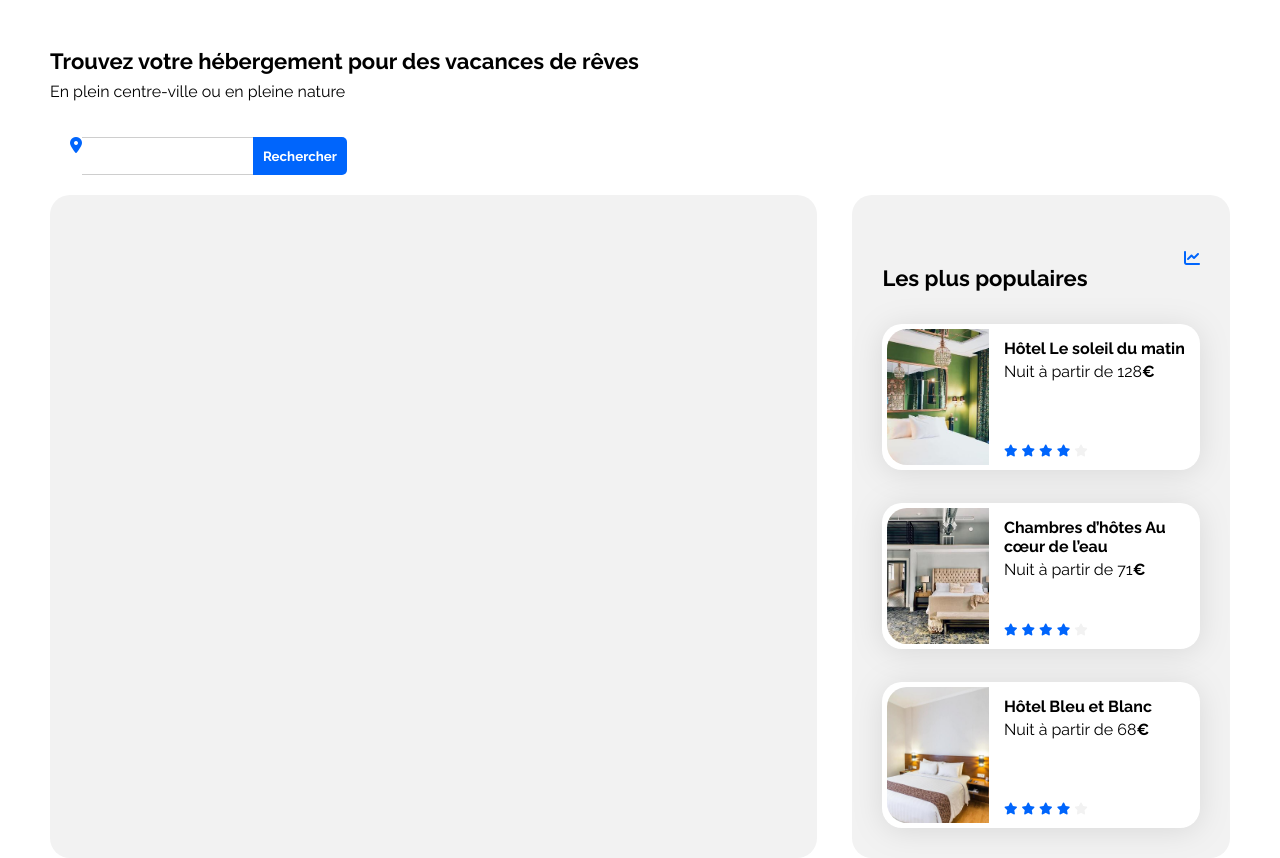
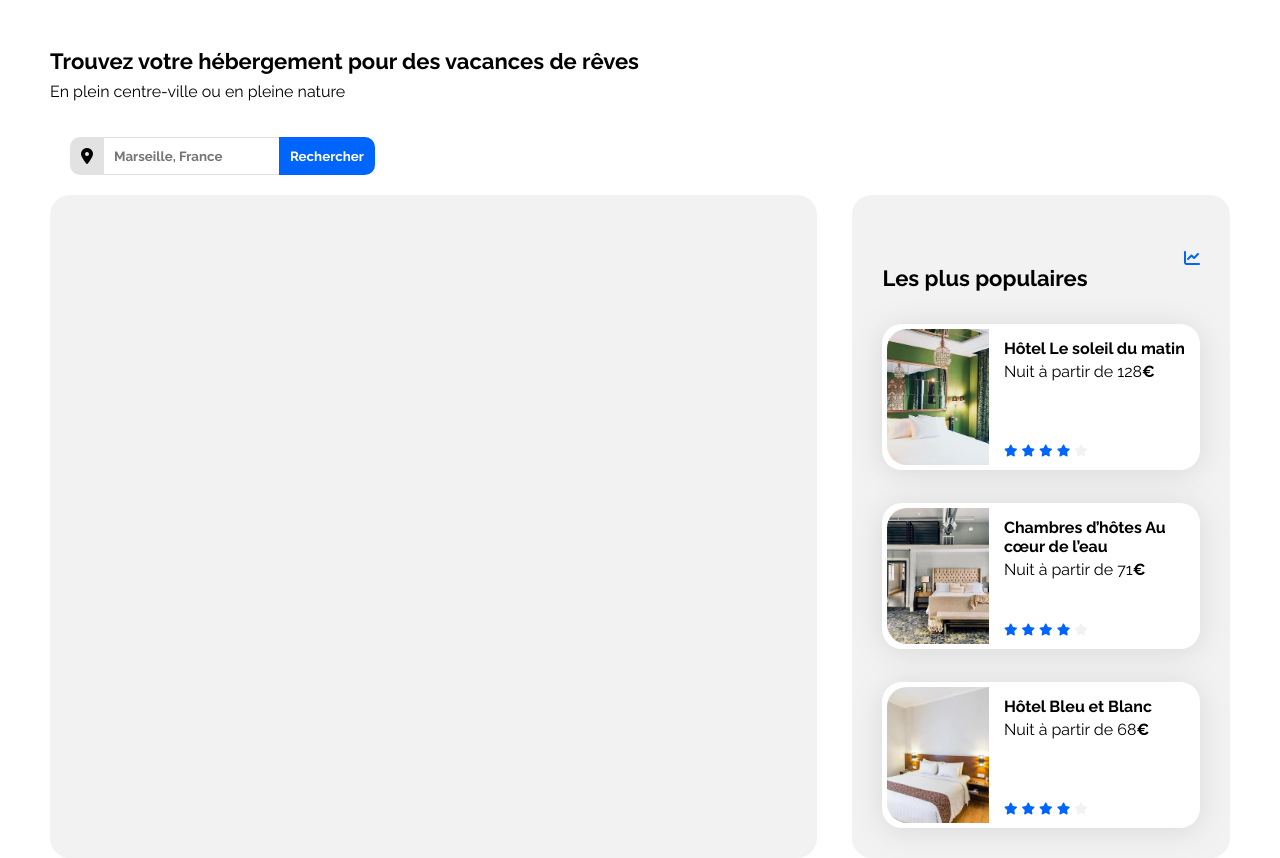
Before and after one commit to Milkliz0rd/Project_HTML-CSS_Booki, a plain HTML site: page index.html in a window 1280 px wide. Shown: the part 43-901 px from the top of the page. Drawn offline with Linux system fonts and the light colour scheme.

Commit message:
Form finished

```diff
--- a/css/style.css
+++ b/css/style.css
@@ -80,6 +80,9 @@ header {
 #Activités:hover {
     color: #0065FC;
 }
+
+
+
 a {
     color: inherit;
     text-decoration: none;
@@ -99,25 +102,41 @@ a {
 
 .zoneForm {
     display: flex;
+    align-items: center;
     width: 100%;
     padding: 20px;
 }
 
+.LogoLocation{
+    display: flex;
+    align-items: center;
+    padding: 11px;
+    background-color: rgb(226, 226, 226);
+    border: none;
+    border-radius: 10px 0 0 10px;
+}
 
 input {
-  border: solid rgb(206, 206, 206) 1px;
+  border: solid rgb(226, 226, 226) 1px;
   padding: 10px;
   border-right: none;
   border-left: none;
+  font-weight: bold;
 }
 
-button {
-    padding: 10px;
+.Rechercher {
+    display: flex;
+    align-items:center;
+    padding: 11px;
     background-color: #0065FC;
     color: white;
     border: none;
-    border-radius:0 5px 5px 0 ;
+    border-radius:0 10px 10px 0 ;
     cursor: pointer;
+}
+
+input::placeholder{  /*Je sais que ce n'est pas exactement pareil mais sinon je dois tranformer mon form en textarea ou utliser du JS mais je n'ai pas le droit pour cette exercice*/
+    font-weight: bold;
 }
 
 .card {
@@ -248,5 +267,12 @@ button {
 
 /* Small devices (phones, less than 768px) */
 @media (max-width: 767.98px) {
-    /* ... */
+    button ::before {           /*L'émojie loupe se créé à partir de la taille 768px max de l'écran */
+            content: "🔍";
+            font-size: 12px;
+     }
+
+     button {
+        font-size: 0;  /*Le mot 'Rechercher' disparait*/
+     }
 }
--- a/index.html
+++ b/index.html
@@ -20,7 +20,7 @@
         <header>
             <img class="HeaderLogo" src="images/logo/Booki.png" alt="logoBooki">
                 <ul class="Menu">
-                    <li id="Hébergements"><a href="file:///C:/Users/Proprietaire/Documents/Projet_cours-HTML-CSS/booki-starter-code-master/index.html">Hébergements</a></li>   <!--shortcut vers le dossier local-->
+                    <li id="Hébergements"><a href="#champ-saisie">Hébergements</a></li>   <!--ancre vers la barre de recherche-->
                     <li id="Activités"><a href="https://www.youtube.com/watch?v=dQw4w9WgXcQ&t">Activités</a></li>     <!-- Le temps de finir la page et de faire une ancre sur activité :) -->
                 </ul>
         </header>
@@ -30,11 +30,13 @@
                 <p class="subtitle">En plein centre-ville ou en pleine nature</p>
 
                 <div class="zoneForm">
-                    <i class="fa-solid fa-location-dot"></i>
+                    <div class="LogoLocation">
+                    <i class="fa-solid fa-location-dot" style="color: black;"></i>
+                    </div>
                    <form action="" method="get">
-                    <input type="text" name="TownCountry">
+                    <input type="text" id="champ-saisie" name="TownCountry" placeholder="Marseille, France">
                    </form>
-                     <button><strong>Rechercher</strong></button>
+                     <button class="Rechercher"><strong>Rechercher</strong></button>
 
 
 
```
